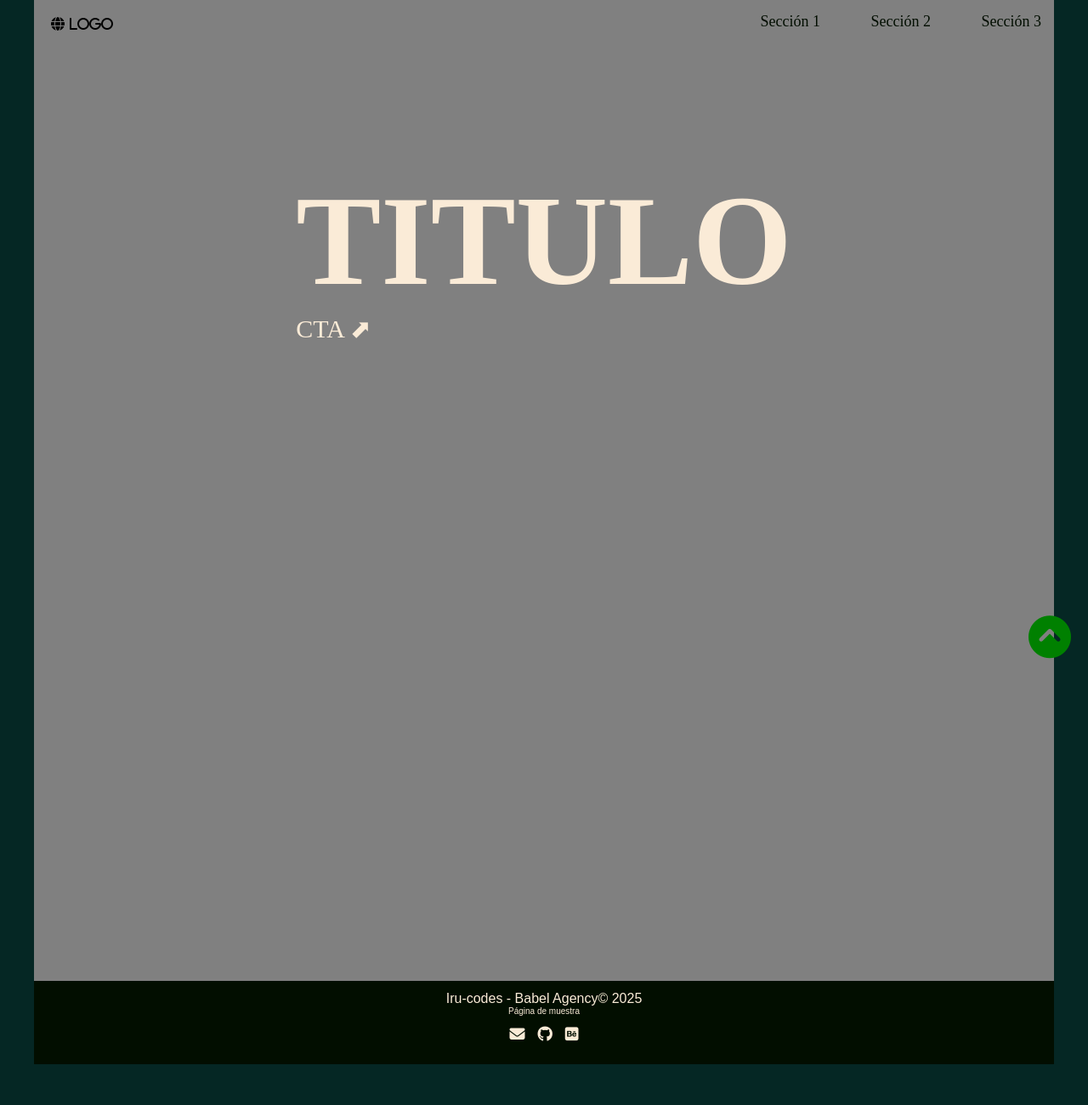
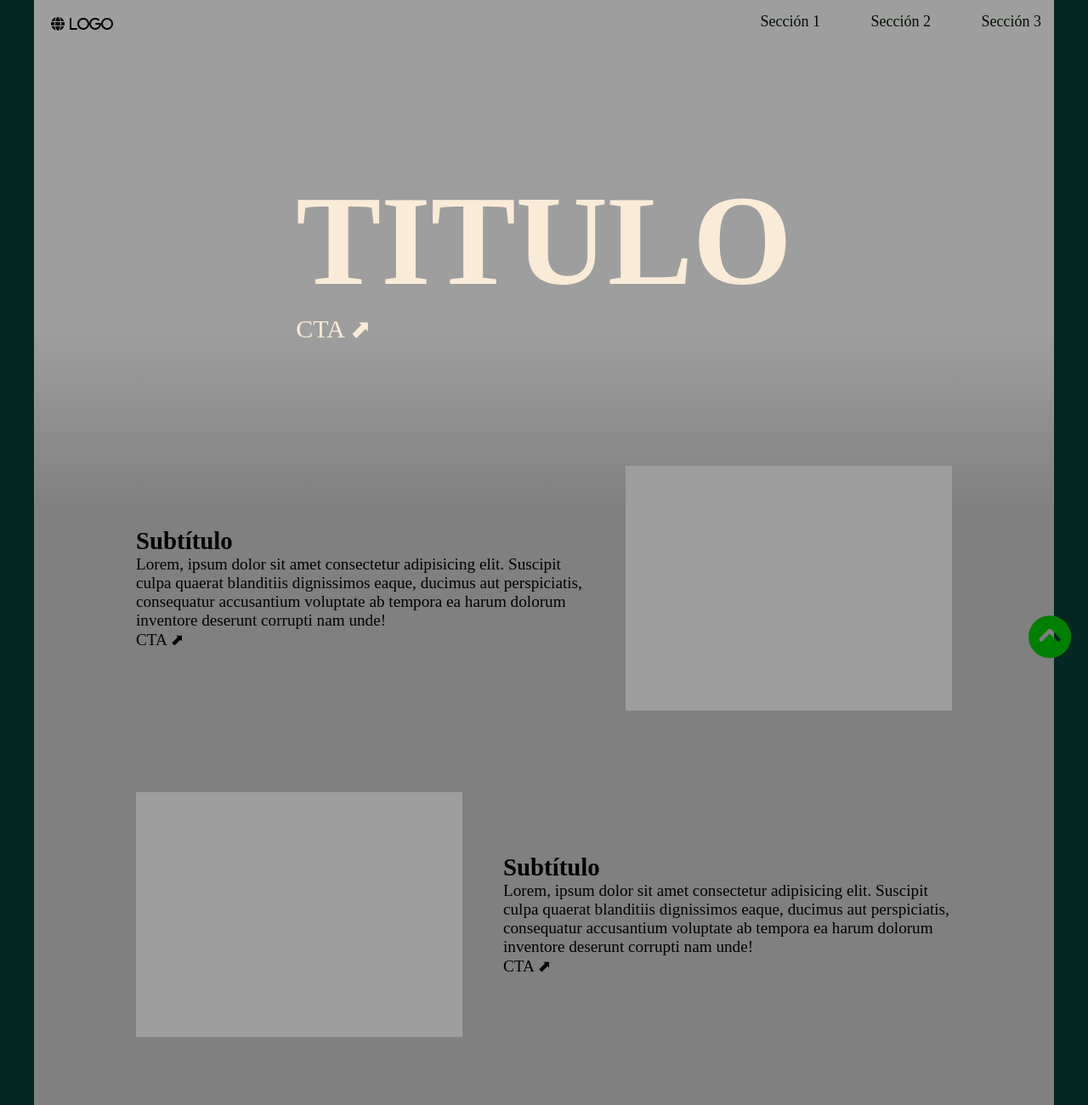
Before and after one commit to iru-codes/landing-modelo, a plain HTML site: page index.html in a window 1280 px wide. Shown: the top 1300 px of the page at 85% size. Before the commit the page ends 1252 px from the top, so only its background shows below. Drawn offline with Linux system fonts and the light colour scheme; the site is published under a folder, as on GitHub Pages, so addresses that start at the root find nothing.

Commit message:
Correccion paths

```diff
--- a/index.html
+++ b/index.html
@@ -33,11 +33,11 @@
                     <p>Lorem, ipsum dolor sit amet consectetur adipisicing elit. Suscipit culpa quaerat blanditiis dignissimos eaque, ducimus aut perspiciatis, consequatur accusantium voluptate ab tempora ea harum dolorum inventore deserunt corrupti nam unde!</p>
                     <span class="CTA">CTA ⬈</span>
                 </div>
-                <img class="card_img" src="/img/card_img_1.jpg" alt="">
+                <img class="card_img" src="img/card_img_1.jpg" alt="">
             </div>
 
             <div class="card" id="seccion_2">
-                <img class="card_img" src="/img/card_img_2.jpg" alt="">
+                <img class="card_img" src="img/card_img_2.jpg" alt="">
                 <div class="card_texto">
                     <h2>Subtítulo</h2>
                     <p>Lorem, ipsum dolor sit amet consectetur adipisicing elit. Suscipit culpa quaerat blanditiis dignissimos eaque, ducimus aut perspiciatis, consequatur accusantium voluptate ab tempora ea harum dolorum inventore deserunt corrupti nam unde!</p>
@@ -51,7 +51,7 @@
                     <p>Lorem, ipsum dolor sit amet consectetur adipisicing elit. Suscipit culpa quaerat blanditiis dignissimos eaque, ducimus aut perspiciatis, consequatur accusantium voluptate ab tempora ea harum dolorum inventore deserunt corrupti nam unde!</p>
                     <span class="CTA">CTA ⬈</span>
                 </div>
-                <img class="card_img" src="/img/card_img_3.jpg" alt="">
+                <img class="card_img" src="img/card_img_3.jpg" alt="">
             </div>
         </section>
 
@@ -70,6 +70,6 @@
         </footer>
     </main>
 
-    <script src="/script.js"></script>
+    <script src="script.js"></script>
 </body>
 </html>
--- a/style.css
+++ b/style.css
@@ -69,7 +69,7 @@ ul li a:hover{
 /*Sección 1 - Portada*/
 
 .portada{
-    background-image: linear-gradient(to bottom, rgba(0, 0, 0, 0) 65%, grey), url(/img/beautiful-forested-mountains-fog.jpg);
+    background-image: linear-gradient(to bottom, rgba(0, 0, 0, 0) 65%, grey), url(img/beautiful-forested-mountains-fog.jpg);
     width: 100%;
     height: 600px;
     background-size: cover;
```
